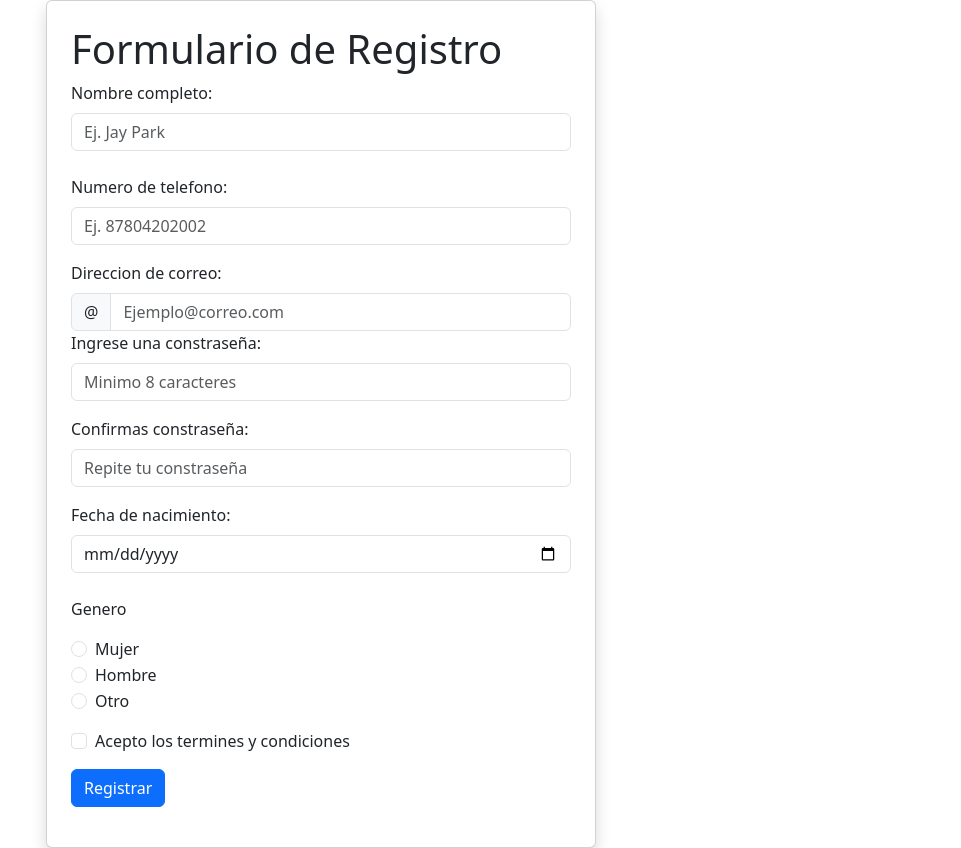
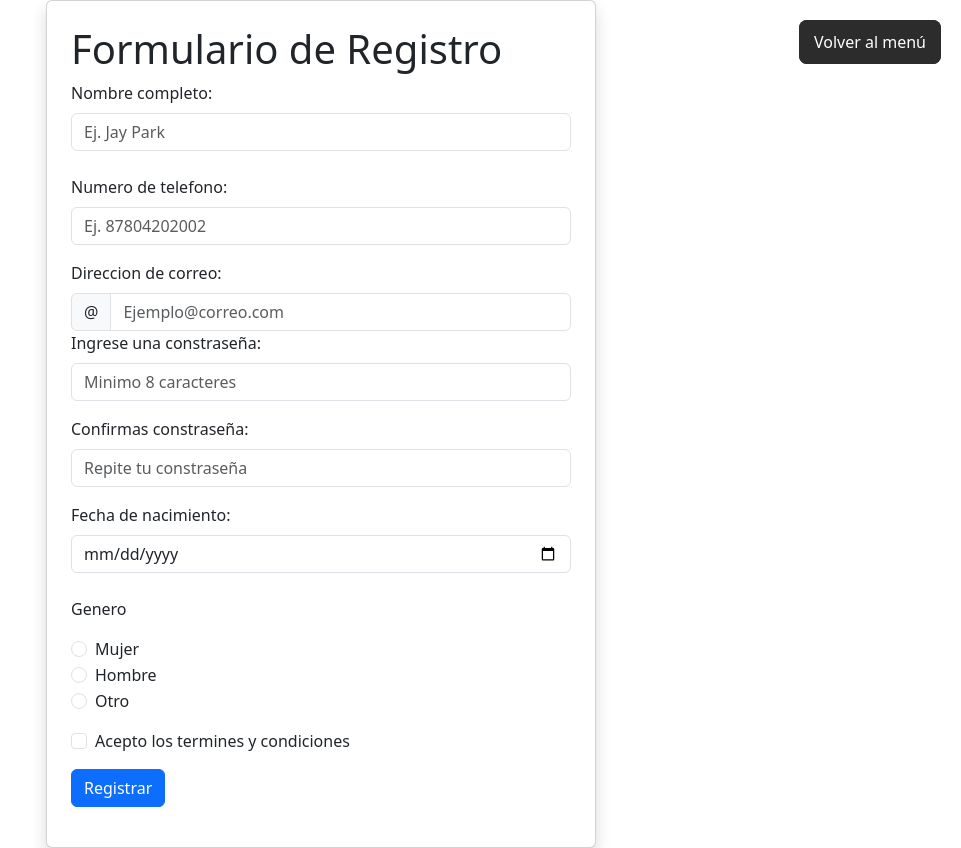
Before and after one commit to itzellgh/menu, a plain HTML site: page formulario.html in a window 1280 px wide. Shown: the whole page, without its empty margins (319-1280 px from the left). Drawn offline with nearby package versions, Linux system fonts and the light colour scheme; files that its build step writes are made by us from their sources; files whose address does not match are found by name.

Commit message:
Update formulario.html

```diff
--- a/formulario.html
+++ b/formulario.html
@@ -93,6 +93,10 @@
     </div>
 
     <script src="js/bootstrap.min.js"></script>
+     <a href="index.html" class="back">Volver al menú</a>
+
+    <a href="index.html" class="back">Volver al menú</a>
+
     <style>
   .back {
     position: absolute;
```
